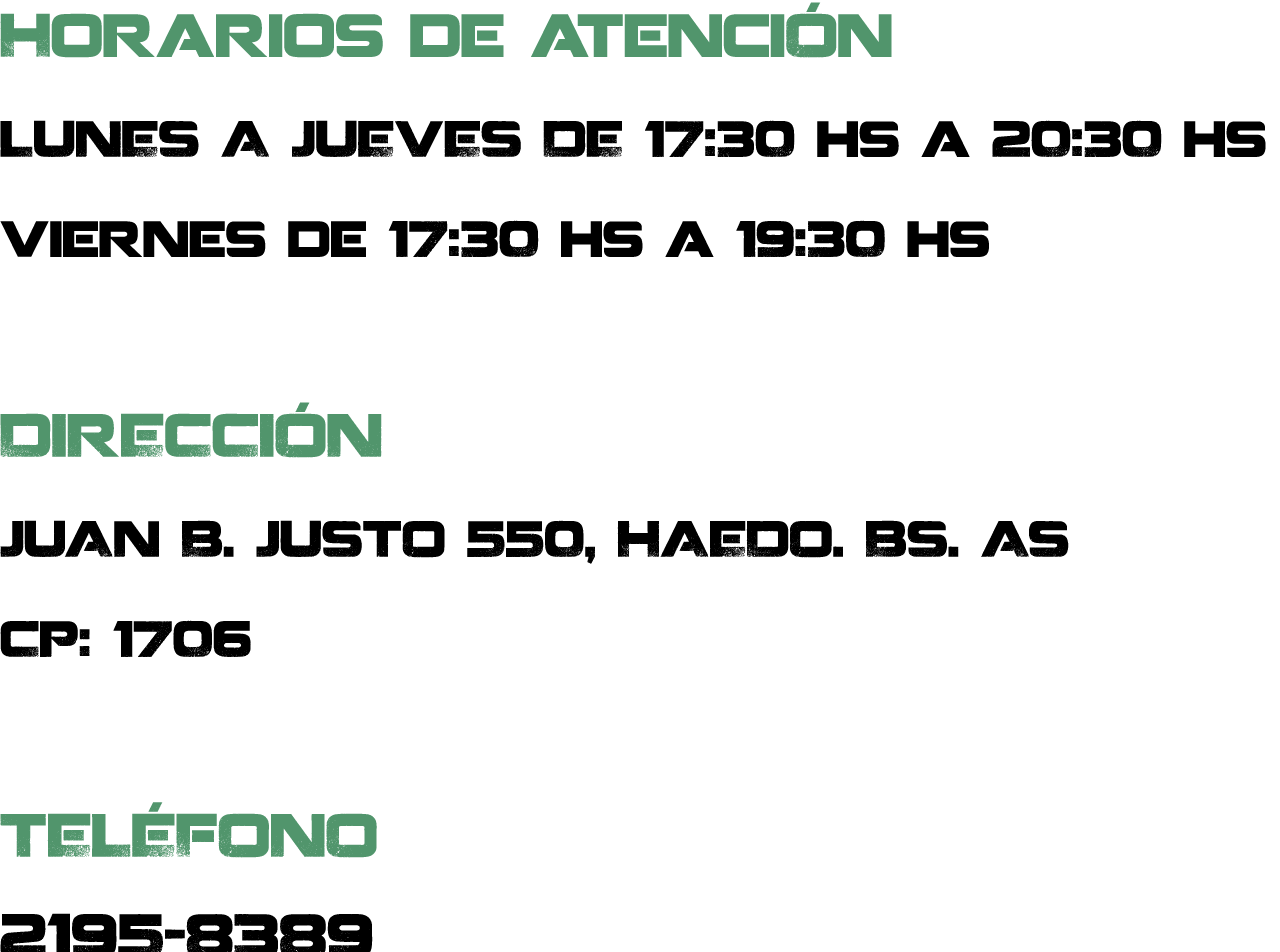
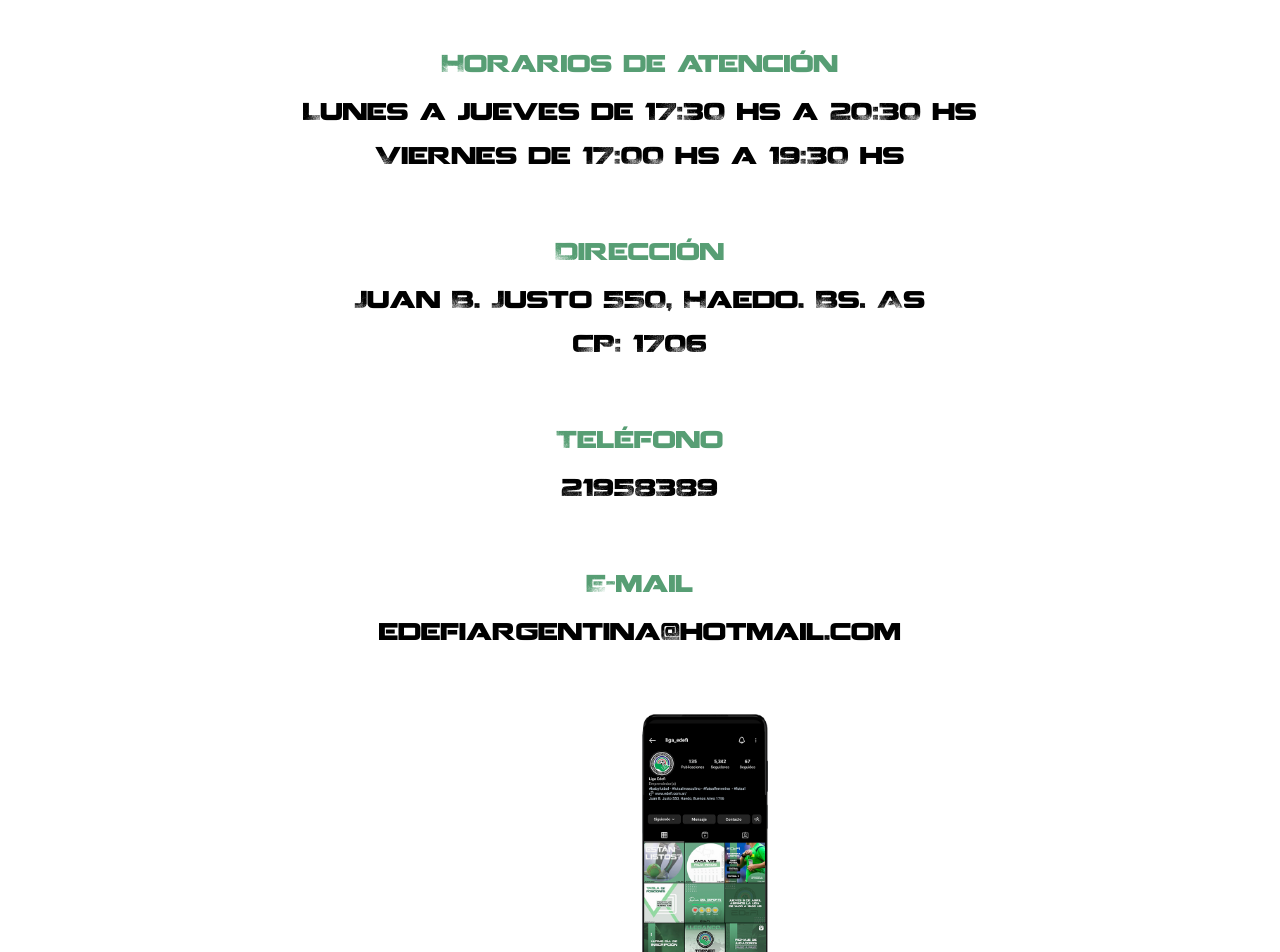
Before and after one commit to mmanna3/web-publica, a React (Vite) app: page /contacto in a window 1280 px wide. Shown: the part 322-1274 px from the top of the page. Built offline with nearby package versions, Linux system fonts and the light colour scheme.

Commit message:
Arregla estilos de ContactoPage

```diff
--- a/src/components/pages/ContactoPage.tsx
+++ b/src/components/pages/ContactoPage.tsx
@@ -1,31 +1,33 @@
-import IMG_CONTACTO_LARGE from '../../assets/images/mobile/buttons/contacto-large.png'
-import SEGUINOS_CELU from '../../assets/images/mobile/seguinos-celu.png'
-import DATOS_CONTACTO_CELU from '../../assets/images/mobile/datos-contacto-celu.png'
+import IMG_CONTACTO_LARGE from '../../assets/images/mobile/buttons/contacto-large.png';
+import SEGUINOS_CELU from '../../assets/images/mobile/seguinos-celu.png';
 
 export const ContactoPage = () => {
   return (
     <main>
-      <img src={IMG_CONTACTO_LARGE} alt="Contacto" />
-      <img src={DATOS_CONTACTO_CELU} alt="Datos" />
-      {/* <div>
-        <h2>Horarios de atención</h2>
-        <p>Lunes a jueves de 17:30 hs a 20:30 hs</p>
-        <p>Viernes de 17:00 hs a 19:30 hs</p>
+      <img className='m-auto' src={IMG_CONTACTO_LARGE} alt='Contacto' />
+      <div className='mx-auto my-12 text-center'>
+        <div className='mb-16 md:text-xl lg:text-2xl'>
+          <h2 className='my-4 text-title-darkGreen md:text-xl lg:text-2xl '>
+            Horarios de atención
+          </h2>
+          <p className='mb-3'>Lunes a jueves de 17:30 hs a 20:30 hs</p>
+          <p className='mb-3'>Viernes de 17:00 hs a 19:30 hs</p>
+        </div>
+        <div className='mb-16 md:text-xl lg:text-2xl'>
+          <h2 className='my-4 text-title-darkGreen md:text-xl lg:text-2xl '>Dirección</h2>
+          <p className='mb-3'>Juan B. Justo 550, Haedo. Bs. As</p>
+          <p className='mb-3'>CP: 1706</p>
+        </div>
+        <div className='mb-16 md:text-xl lg:text-2xl'>
+          <h2 className='my-4 text-title-darkGreen md:text-xl lg:text-2xl '>Teléfono</h2>
+          <p className='mb-3'>21958389</p>
+        </div>
+        <div className='mb-16 md:text-xl lg:text-2xl'>
+          <h2 className='my-4 text-title-darkGreen md:text-xl lg:text-2xl '>E-mail</h2>
+          <p className='mb-3'>edefiargentina@hotmail.com</p>
+        </div>
       </div>
-      <div>
-        <h2>Dirección</h2>
-        <p>Juan B. Justo 550, Haedo. Bs. As</p>
-        <p>CP: 1706</p>
-      </div>
-      <div>
-        <h2>Teléfono</h2>
-        <p>21958389</p>
-      </div>
-      <div>
-        <h2>E-mail</h2>
-        <p>edefiargentina@hotmail.com</p>
-      </div> */}
-      <img src={SEGUINOS_CELU} alt="Seguinos" />
+      <img className='m-auto w-40 md:w-52 lg:w-64' src={SEGUINOS_CELU} alt='Seguinos' />
     </main>
   );
 };
```
Also changed, not shown: src/assets/images/mobile/datos-contacto-celu.png (deleted).
